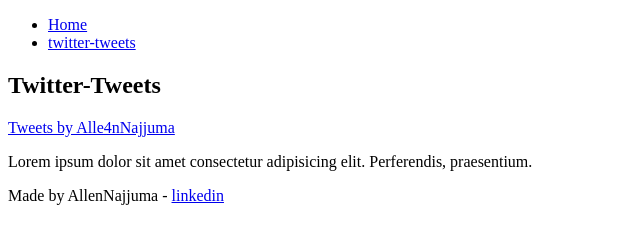
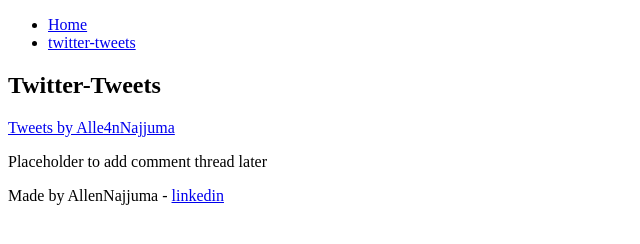
Before and after one commit to Alle4n/My_First_Portfolio, a plain HTML site: page html_basic/tweets.html in a window 1280 px wide. Shown: the whole page, without its empty margins (0-640 px from the left). Drawn offline with Linux system fonts and the light colour scheme.

```diff
--- a/html_basic/tweets.html
+++ b/html_basic/tweets.html
@@ -21,7 +21,7 @@
             <script async src="https://platform.twitter.com/widgets.js"></script>
         </article>
         <aside>
-            <p>Lorem ipsum dolor sit amet consectetur adipisicing elit. Perferendis, praesentium.</p>
+            <p>Placeholder to add comment thread later</p>
         </aside>
     </main>
     <footer>
```
